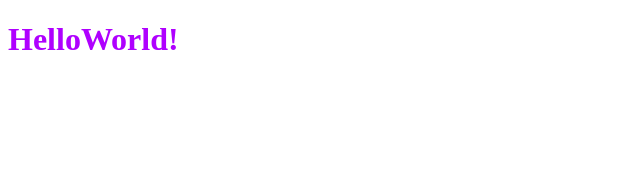
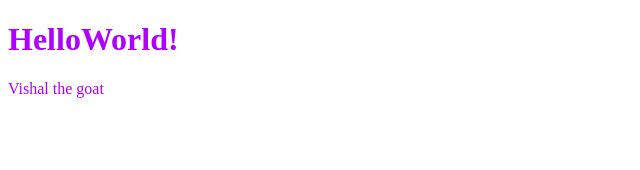
Before and after one commit to VishGit1234/AnswerPro, a React app in the folder react-front-end/: page / in a window 1280 px wide. Shown: the top 170 px of the page, without its empty margins (0-640 px from the left). Built offline with nearby package versions, Linux system fonts and the light colour scheme.

Commit message:
Vishal the goat

```diff
--- a/react-front-end/src/app/App.js
+++ b/react-front-end/src/app/App.js
@@ -1,9 +1,10 @@
 import React from 'react';
 
-const App = () =>{
+const App = () => {
     return(
         <div>
             <h1 className='helloWorld'>HelloWorld!</h1>
+            <p className='helloWorld'>Vishal the goat</p>
         </div>
     );
 };
```
Also changed, not shown: 6 other files (tests, documents, lock files or other folders).
